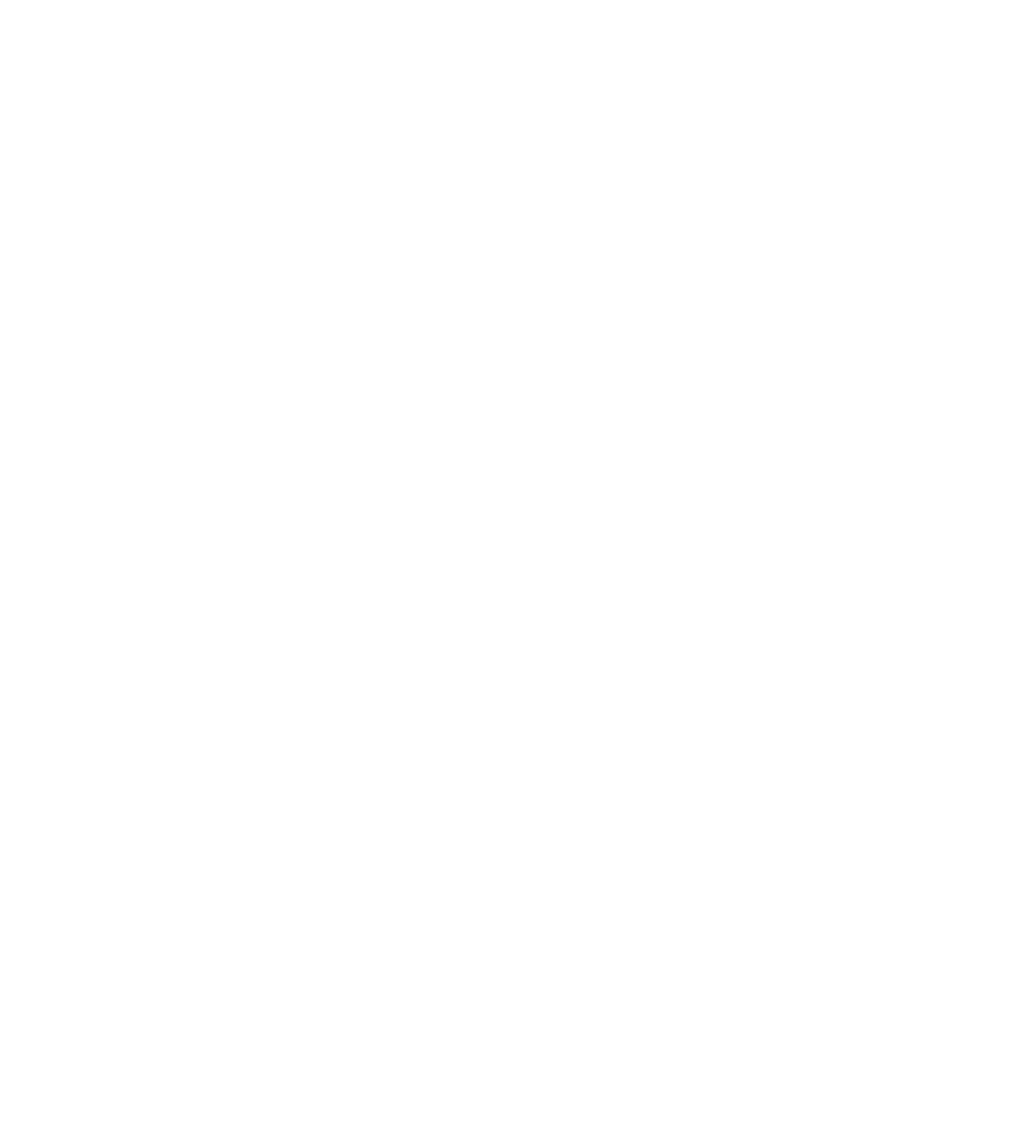
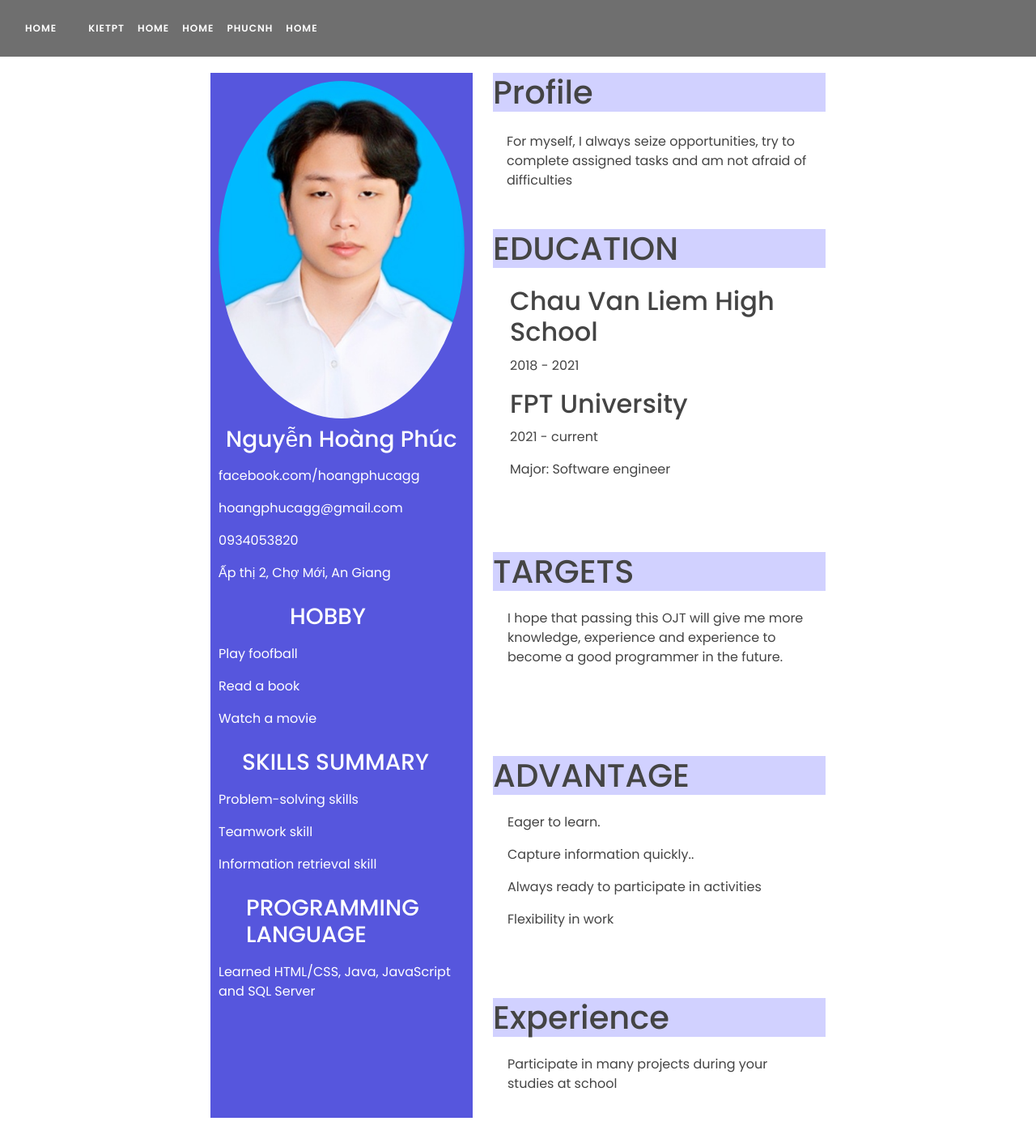
Before and after one commit to KietPT1103/final-fer, a React (Create React App) app: page /phuc in a window 1280 px wide. Before the commit this address had no page. Shown: the whole page at 81% size. Before the commit the page ends 800 px from the top, so only its background shows below. Built offline with nearby package versions, Linux system fonts and the light colour scheme.

Commit message:
add PhucCV

```diff
--- a/src/App.js
+++ b/src/App.js
@@ -5,6 +5,7 @@
 
 import KietCV from './pages/KietCV';
 import Home from './pages/Home';
+import PhucCV from './pages/PhucCV';
 
 function App() {
 
@@ -14,6 +15,7 @@
       <Routes>
         <Route path="/" element={<Home />} />
         <Route path="/kiet" element={<KietCV />} />
+        <Route path="/phuc" element={<PhucCV />} />
         {/* Add more routes as needed */}
       </Routes>
     </div>
--- /dev/null
+++ b/src/assets/styles/PhucCV.css
@@ -0,0 +1,151 @@
+    body {
+        font-family: Arial, sans-serif;
+        margin: 0;
+        padding: 0;
+    }
+
+    .PhucCV-container {
+        max-width: 800px;
+        margin: 20px auto;
+        padding: 0 20px;
+        display: flex;
+
+    }
+
+    header h1 {
+        margin: 0;
+    }
+
+    header p {
+        margin-top: 5px;
+        font-style: italic;
+    }
+
+    .PhucCV-profile,
+    .PhucCV-experience,
+    .PhucCV-education {
+        margin-bottom: 20px;
+    }
+
+    h2 {
+        margin-bottom: 10px;
+    }
+
+    ul {
+        list-style-type: none;
+        padding: 0;
+    }
+
+    li {
+        margin-bottom: 10px;
+    }
+
+    li h3 {
+        margin: 0;
+    }
+
+
+
+    .contect-left{
+
+
+        background-color: #5656dd;
+         padding:10px;
+    }
+.contect-left img{
+    width: 304px;
+    border-radius: 100%;
+}
+
+.info-phuccv h3 {
+    padding: 9px;
+}
+
+.hobby-phuccv h3 {
+    margin-left: 79px;
+    padding: 9px;
+}
+
+.Skill-phuccv h3{
+    margin-left: 20px;
+    padding: 9px;
+}
+
+.LANGUAGE-phuccv h3{
+    margin-left: 25px;
+    padding: 9px;
+}
+
+.contect-right{
+    margin-left: 25px;
+}
+
+
+.Profile-phuccv h1{
+    background: #0000ff2e;
+}
+
+.Profile-phuccv p{
+
+    padding: 17px;
+}
+
+.EDUCATION-phuccv h1{
+    background: #0000ff2e;
+}
+
+.EDUCATION-info{
+    padding: 14px;
+    padding-left:21px;
+}
+
+
+.TARGETS-phuccv h1{
+    background: #0000ff2e;
+}
+
+.TARGETS-info{
+    padding: 14px;
+    padding-left:18px;
+}
+
+.ADVANTAGE-phuccv h1{
+    background: #0000ff2e;
+}
+
+
+.ADVANTAGE-info{
+    padding: 14px;
+    padding-left:18px;
+}
+
+
+.Experience-phuccv h1{
+    background: #0000ff2e;
+}
+
+.Experience-info{
+    padding: 14px;
+    padding-left:18px;
+}
+
+
+.Profile-phuccv {
+    margin-bottom: 31px;
+}
+
+.EDUCATION-phuccv {
+    margin-bottom: 60px;
+}
+
+.TARGETS-phuccv {
+    margin-bottom: 80px;
+}
+
+.ADVANTAGE-phuccv {
+    margin-bottom: 55px;
+}
+
+.Experience-phuccv {
+    /* margin-bottom: 31px; */
+}
--- a/src/components/Header.js
+++ b/src/components/Header.js
@@ -7,7 +7,7 @@
         <div style={{fontFamily: 'sans-serif'}}>
             <div className="main_banner sticky-top" style={{backgroundColor:'#333333', opacity:'0.7'}} >
                 <nav className="navbar navbar-expand-lg p-3 navbar-dark transparent-nav nav-js">
-                    <Link className="navbar-brand" href="/">
+                    <Link className="navbar-brand" to="/">
                         Home
                     </Link>
                     <button
@@ -28,7 +28,7 @@
                             </Link>
                             <Link to="/" className="nav-item nav-link">Home</Link>
                             <Link to="/" className="nav-item nav-link">Home</Link>
-                            <Link to="/" className="nav-item nav-link">Home</Link>
+                            <Link to="/phuc" className="nav-item nav-link">PHUCNH</Link>
                             <Link to="/" className="nav-item nav-link">Home</Link>
                         </div>
                     </div>
--- a/src/pages/Home.js
+++ b/src/pages/Home.js
@@ -83,8 +83,10 @@
             </div>
             <div className="content d-flex flex-column align-items-center justify-content-center">
               <div>
-                <h3 className="text-white fs-5">Post Title</h3>
-                <p className="fs-6 text-white">Lorem ipsum dolor sit amet consectetur adipisicing elit. Explicabo sed cum neque, rem provident ex. Laboriosam perspiciatis modi eveniet in?</p>
+              <h3 className="text-white fs-5">Nguyễn Hoàng Phúc</h3>
+                <p className="fs-6 text-white">CE170737</p>
+                <p className="fs-6 text-white">Front-end developer</p>
+                <Link to={'/phuc'} className='text-success'>Detail</Link>
               </div>
             </div>
           </div>
--- /dev/null
+++ b/src/pages/PhucCV.js
@@ -0,0 +1,85 @@
+import React from 'react';
+import '../assets/styles/PhucCV.css';
+import Header from "../components/Header";
+
+import avt from '../assets/images/PhucCV/Phuccv.jpg';
+
+
+function PhucCV() {
+  return (
+    <div>
+        <Header />
+
+
+    <div className="PhucCV-container">
+
+     <div className='contect-left' style={{color: "white"}}>
+      <img src= {avt} alt='Avatar' />
+       <div className='info-phuccv'>
+        <h3>Nguyễn Hoàng Phúc</h3>
+        <p>facebook.com/hoangphucagg</p>
+        <p>hoangphucagg@gmail.com</p>
+        <p>0934053820</p>
+        <p>Ấp thị 2, Chợ Mới, An Giang</p>
+       </div>
+       <div className='hobby-phuccv'>
+      <h3>HOBBY </h3>
+        <p>Play foofball</p>
+        <p>Read a book</p>
+        <p>Watch a movie</p>
+        </div>
+        <div className='Skill-phuccv'>
+      <h3>SKILLS SUMMARY</h3>
+        <p>Problem-solving skills</p>
+        <p> Teamwork skill</p>
+        <p>Information retrieval skill</p>
+        </div>
+        <div className='LANGUAGE-phuccv'>
+      <h3> PROGRAMMING   LANGUAGE</h3>
+        <p> Learned HTML/CSS, Java, JavaScript and SQL Server</p>
+        </div>
+     </div>
+        <div className='contect-right'>
+     <div className='Profile-phuccv'>
+        <h1>Profile</h1>
+        <p> For myself, I always seize opportunities, try to complete assigned tasks and am not afraid of difficulties</p>
+    </div>
+      <div className='EDUCATION-phuccv' >
+      <h1>EDUCATION</h1>
+        <div className='EDUCATION-info'>
+
+            <h2>Chau Van Liem High School</h2>
+            <p>2018 - 2021</p>
+            <h2> FPT University</h2>
+            <p>2021 - current</p>
+            <p>Major: Software engineer</p>
+        </div>
+      </div>
+      <div className='TARGETS-phuccv' >
+        <h1>TARGETS</h1>
+        <div className='TARGETS-info'>
+            <p> I hope that passing this OJT will give me more knowledge, experience and experience to become a good programmer in the future.</p>
+        </div>
+      </div>
+      <div className='ADVANTAGE-phuccv' >
+        <h1>ADVANTAGE</h1>
+        <div className='ADVANTAGE-info'>
+            <p> Eager to learn.</p>
+            <p> Capture information quickly.. </p>
+            <p> Always ready to participate in activities</p>
+            <p> Flexibility in work</p>
+       </div>
+      </div>
+      <div className='Experience-phuccv' >
+        <h1>Experience</h1>
+        <div className='Experience-info'>
+            <p>Participate in many projects during your studies at school</p>
+            </div>
+      </div>
+
+      </div>
+    </div>
+    </div>
+  );
+}
+export default PhucCV;
```
Also changed, not shown: src/assets/images/PhucCV/Phuccv.jpg (added).
